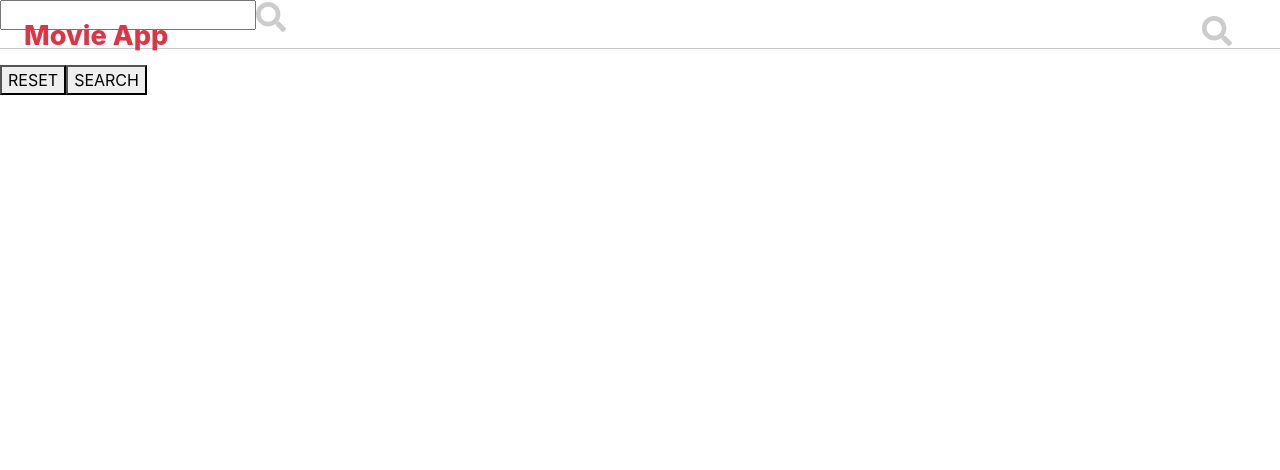
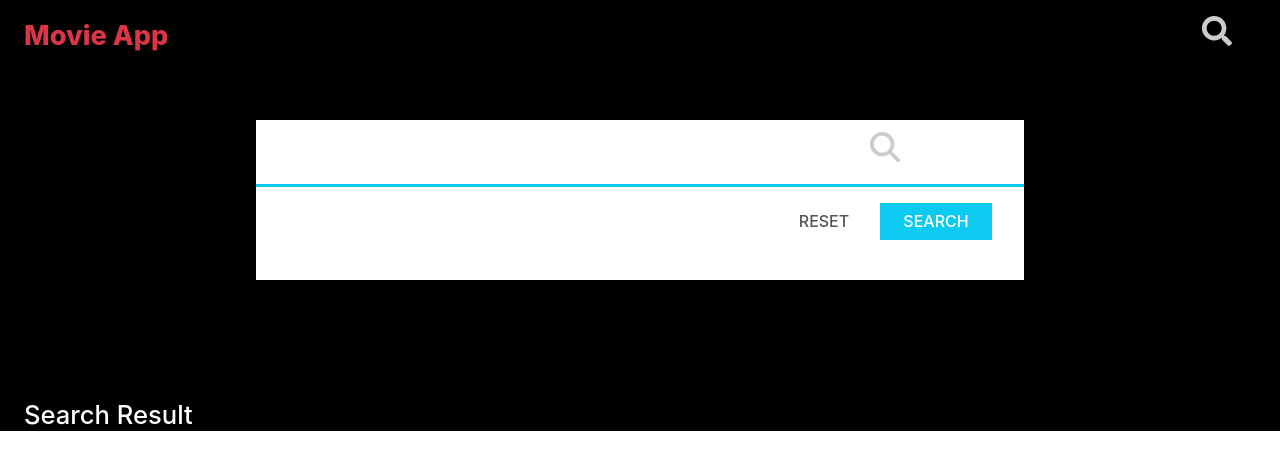
Before and after one commit to dtrungqt/RJS301x_1.0_ASM, a React (Create React App) app: page /search in a window 1280 px wide. Shown: the top 470 px of the page. Built offline with nearby package versions, Linux system fonts and the light colour scheme; the HTML template or start-up script is replaced by a standard one.

Commit message:
7th: search movie

```diff
--- a/package.json
+++ b/package.json
@@ -3,10 +3,14 @@
   "version": "0.1.0",
   "private": true,
   "dependencies": {
+    "@fortawesome/fontawesome-svg-core": "^6.1.2",
+    "@fortawesome/free-solid-svg-icons": "^6.1.2",
+    "@fortawesome/react-fontawesome": "^0.2.0",
     "@testing-library/jest-dom": "^4.2.4",
     "@testing-library/react": "^9.5.0",
     "@testing-library/user-event": "^7.2.1",
     "axios": "^0.21.1",
+    "babel-plugin-macros": "^3.1.0",
     "bootstrap": "^5.2.0",
     "movie-trailer": "^2.0.6",
     "react": "^16.13.1",
--- a/src/UI/ResultList.js
+++ b/src/UI/ResultList.js
@@ -1,7 +1,11 @@
 import React from "react";
 
 const ResultList = () => {
-  return <div></div>;
+  return (
+    <div className="resultList-container">
+      <h1 className="resultList-title">Search Result</h1>
+    </div>
+  );
 };
 
 export default ResultList;
--- a/src/UI/SearchForm.js
+++ b/src/UI/SearchForm.js
@@ -1,32 +1,27 @@
 import React from "react";
+import { FontAwesomeIcon } from "@fortawesome/react-fontawesome";
+import { faSearch } from "@fortawesome/free-solid-svg-icons";
 
 const SearchForm = () => {
   return (
-    <div className="searchForm-container">
-      <form>
-        <div className="search-box">
-          <label>
-            <input type="text" />
+    <div className="searchForm-container d-flex justify-content-center">
+      <form className="searchForm-form align-self-center">
+        <div className="search-box row">
+          <label htmlFor="name-movie">
+            <input
+              type="text"
+              id="name-movie"
+              className="searchForm-input col-10"
+            />
+            <FontAwesomeIcon icon={faSearch} className="search-icon col-2" />
           </label>
-          <svg
-            className="svg-inline--fa fa-search fa-w-16"
-            width="30px"
-            height="30px"
-            fill="#ccc"
-            aria-hidden="true"
-            data-prefix="fas"
-            data-icon="search"
-            role="img"
-            xmlns="http://www.w3.org/2000/svg"
-            viewBox="0 0 512 512"
-          >
-            <path d="M505 442.7L405.3 343c-4.5-4.5-10.6-7-17-7H372c27.6-35.3 44-79.7 44-128C416 93.1 322.9 0 208 0S0 93.1 0 208s93.1 208 208 208c48.3 0 92.7-16.4 128-44v16.3c0 6.4 2.5 12.5 7 17l99.7 99.7c9.4 9.4 24.6 9.4 33.9 0l28.3-28.3c9.4-9.4 9.4-24.6.1-34zM208 336c-70.7 0-128-57.2-128-128 0-70.7 57.2-128 128-128 70.7 0 128 57.2 128 128 0 70.7-57.2 128-128 128z"></path>
-          </svg>
         </div>
-        <hr className="search-line" />
-        <div className="button-container">
-          <button className="reset-btn">RESET</button>
-          <button className="search-btn">SEARCH</button>
+        <hr className="searchForm-line" />
+        <div className="button-container d-sm-flex justify-content-end">
+          <button className="reset-btn button">RESET</button>
+          <button type="submit" className="search-btn button">
+            SEARCH
+          </button>
         </div>
       </form>
     </div>
--- a/src/index.css
+++ b/src/index.css
@@ -287,3 +287,74 @@ code {
 }
 /*-------------------------------------------------------------------------------------------------*/
 /*-------------------------------------------------------------------------------------------------*/
+
+/* CSS cho SearchForm  */
+/*-------------------------------------------------------------------------------------------------*/
+/*-------------------------------------------------------------------------------------------------*/
+
+.searchForm-container {
+  background-color: #000;
+  height: 50vh;
+}
+
+.searchForm-form {
+  background-color: #fff;
+  width: 60%;
+  height: 10rem;
+}
+
+.searchForm-input {
+  width: 80%;
+  border: none;
+  height: 3rem;
+  padding-left: 3vw;
+  font-size: 1.3rem;
+}
+.search-icon {
+  width: 30px;
+  height: 30px;
+  vertical-align: middle;
+  color: rgb(204, 204, 204);
+}
+
+.searchForm-line {
+  opacity: 1;
+  border: none;
+  height: 3px;
+  background-color: #0dcaf0;
+}
+
+.button-container .button {
+  border: none;
+  background-color: #fff;
+  font-weight: 500;
+  width: 7rem;
+  padding: 0.4rem 0rem;
+  /* padding: 0.4rem 1.2rem; */
+}
+
+.search-btn.button {
+  background-color: #0dcaf0;
+  color: white;
+  margin-right: 2rem;
+  border: none;
+}
+
+.reset-btn.button {
+  color: #555;
+}
+/*-------------------------------------------------------------------------------------------------*/
+/*-------------------------------------------------------------------------------------------------*/
+
+/* CSS cho SearchResult  */
+/*-------------------------------------------------------------------------------------------------*/
+/*-------------------------------------------------------------------------------------------------*/
+.resultList-container {
+  background-color: #000;
+}
+
+.resultList-title {
+  color: white;
+  margin-left: 1.5rem;
+  font-size: 1.6rem;
+}
```
Also changed, not shown: 1 other file (tests, documents, lock files or other folders).
